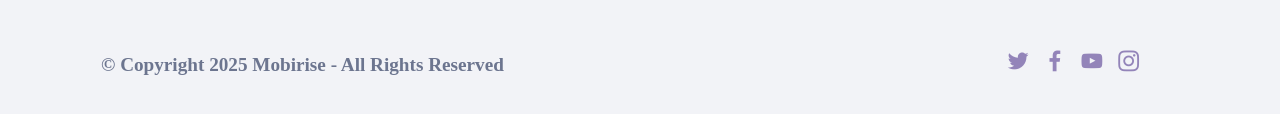
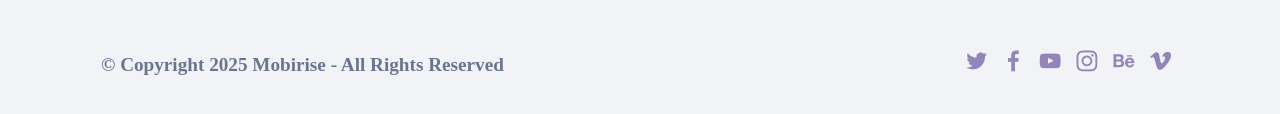
Before and after one commit to varnikarathee/securem4, a plain HTML site: page index.html in a window 1280 px wide. Shown: the part 10441-10555 px from the top of the page. Drawn offline with Linux system fonts and the light colour scheme; files whose address does not match are found by name; a web font is replaced by a local one.

Commit message:
Update Icons Link

```diff
--- a/css/socicon-styles.css
+++ b/css/socicon-styles.css
@@ -59,3 +59,11 @@
 .socicon-youtube:before {
   content: "\e0a5";
 }
+
+.socicon-behance:before {
+  content: "\e010";
+}
+
+.socicon-vimeo:before {
+  content: "\e093";
+}
```
